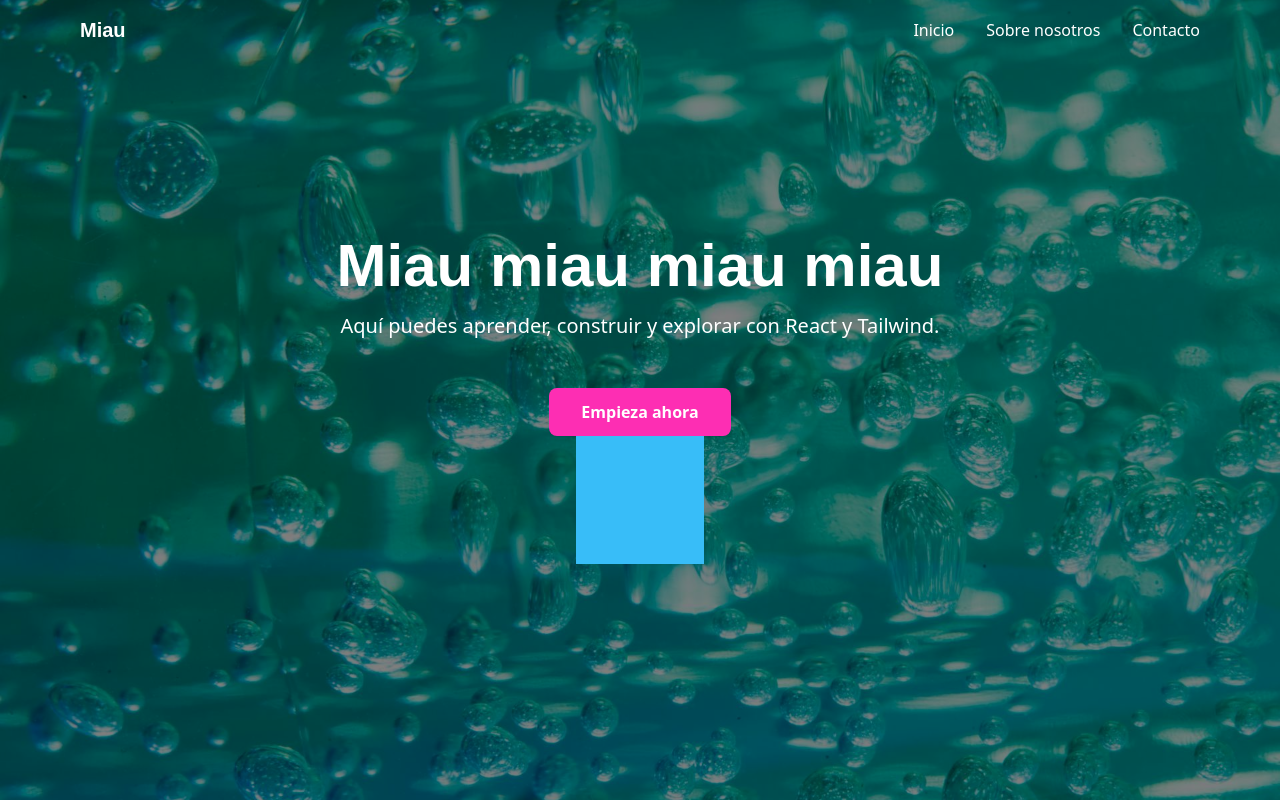
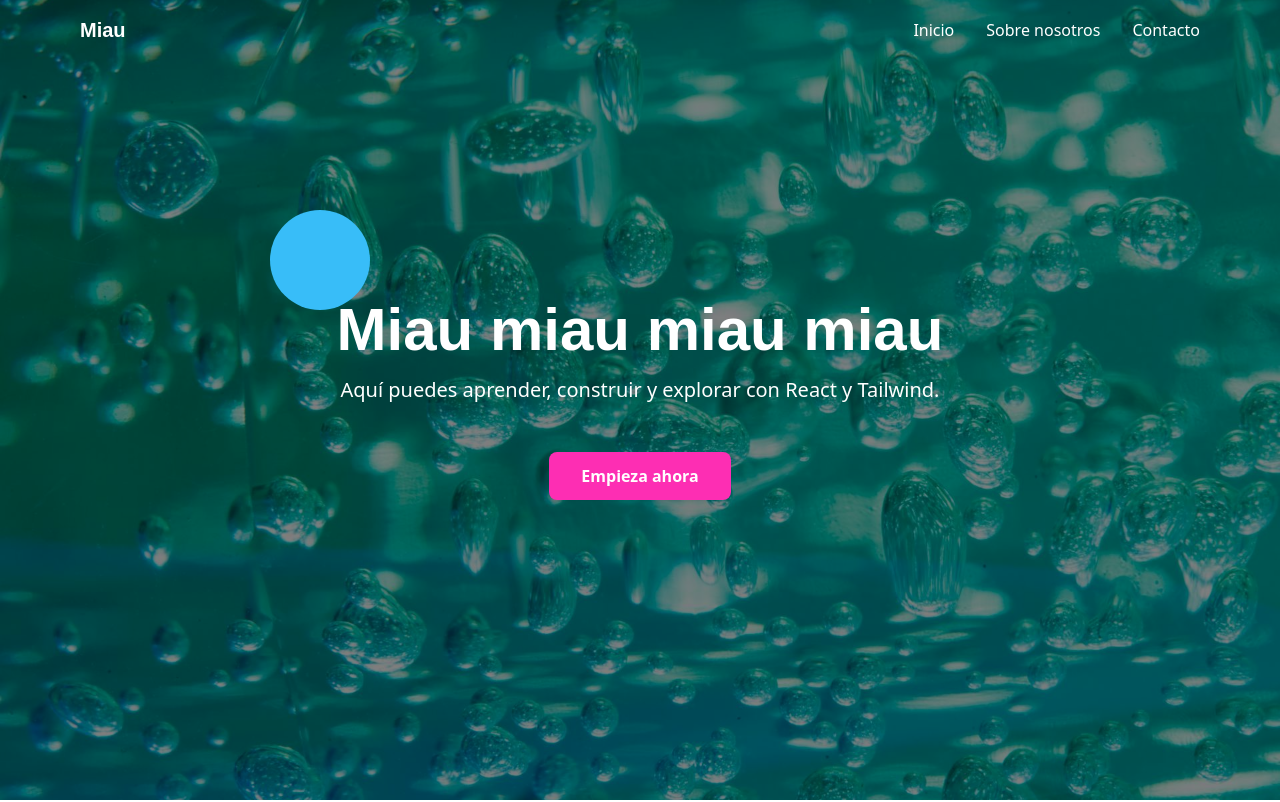
Before and after one commit to simonavegatel/mi-pagina-web, a React (Vite) app: page / in a window 1280 px wide. Shown: the top 802 px of the page. Built offline with nearby package versions, Linux system fonts and the light colour scheme; a web font is replaced by a local one.

Commit message:
animacion que se mueve con el mouse

```diff
--- a/src/components/Hero.tsx
+++ b/src/components/Hero.tsx
@@ -1,51 +1,74 @@
 // src/components/Hero.tsx
-import Container from "./ui/Container";
-import Button from "./ui/Button";
-import { useEffect, useRef } from "react";
+
+import { useRef, useEffect } from "react";
 import gsap from "gsap";
 import { ScrollTrigger } from "gsap/ScrollTrigger";
 
 gsap.registerPlugin(ScrollTrigger);
 
 export default function Hero({ className }: { className?: string }) {
-  const boxRef = useRef<HTMLDivElement>(null);
+  const svgRef = useRef<SVGSVGElement>(null);
 
   useEffect(() => {
-    if (boxRef.current) {
-      console.log("Animando", boxRef.current);
-      gsap.from(boxRef.current, {
-        y: 100,
-        opacity: 0,
-        duration: 1,
+
+
+    // Animación al mover el mouse
+    const handleMouseMove = (e: MouseEvent) => {
+      // Calcula la posición relativa al centro de la ventana
+      const x = e.clientX - window.innerWidth / 2;
+      const y = e.clientY - window.innerHeight / 2;
+      // Anima el SVG hacia esa posición (ajusta el divisor para más/menos movimiento)
+      gsap.to(svgRef.current, {
+        x: x / 20,
+        y: y / 20, // Mantiene el desplazamiento de scroll
+        duration: 0.5,
         ease: "power3.out"
       });
-    }
+    };
+
+    window.addEventListener("mousemove", handleMouseMove);
+
+    return () => {
+      window.removeEventListener("mousemove", handleMouseMove);
+    };
   }, []);
 
   return (
-    <section id="hero"
-        className={`relative flex items-center bg-[url('/src/assets/hero.jpg')] bg-cover bg-center ${className}`}
+    <section
+      id="hero"
+      className={`relative flex items-center bg-[url('/src/assets/hero.jpg')] bg-cover bg-center ${className}`}
     >
       {/* Overlay */}
       <div className="absolute inset-0 bg-black/50"></div>
-      {/* Contenido */}
-      <Container className="relative flex flex-col justify-center items-center text-center w-full h-screen">
+      {/* Contenido centrado */}
+      <div className="relative flex flex-col justify-center items-center text-center w-full h-screen z-10">
         <h1 className="font-winky text-6xl font-bold mb-4 text-white">
           Miau miau miau miau
         </h1>
         <p className="text-xl text-white mb-6">
           Aquí puedes aprender, construir y explorar con React y Tailwind.
         </p>
-        <Button
-          variant="accent"
+        <button
           className="mt-6 bg-accent text-white font-semibold py-3 px-8 rounded-lg shadow-sm
                      hover:bg-primary hover:shadow-md hover:scale-105
                      transition-all duration-200 active:animate-pulse"
         >
           Empieza ahora
-        </Button>
-        <div ref={boxRef} style={{ width: 128, height: 128, background: "#38bdf8" }}></div>
-      </Container>
+        </button>
+      </div>
+      {/* SVG flotante */}
+      <svg
+        ref={svgRef}
+        width="120"
+        height="120"
+        viewBox="0 0 120 120"
+        fill="none"
+        xmlns="http://www.w3.org/2000/svg"
+        className="absolute left-1/4 top-1/4 -translate-x-1/2 z-20"
+        style={{ pointerEvents: "none" }}
+      >
+        <circle cx="60" cy="60" r="50" fill="#38bdf8" />
+      </svg>
     </section>
   );
 }
--- a/src/pages/Home.tsx
+++ b/src/pages/Home.tsx
@@ -2,7 +2,7 @@ import Hero from "../components/Hero";
 import Features from "../components/Features";
 import AboutSection from "../components/AboutSection";
 import BentoGrid from "../components/ui/BentoGrid";
-import TestAnim from "./TestAnim";
+
 
 export default function Home() {
   return (
@@ -11,7 +11,7 @@ export default function Home() {
       <Features />
       <AboutSection />
       <BentoGrid />
-      <TestAnim />
+
     </>
   );
 }
```
